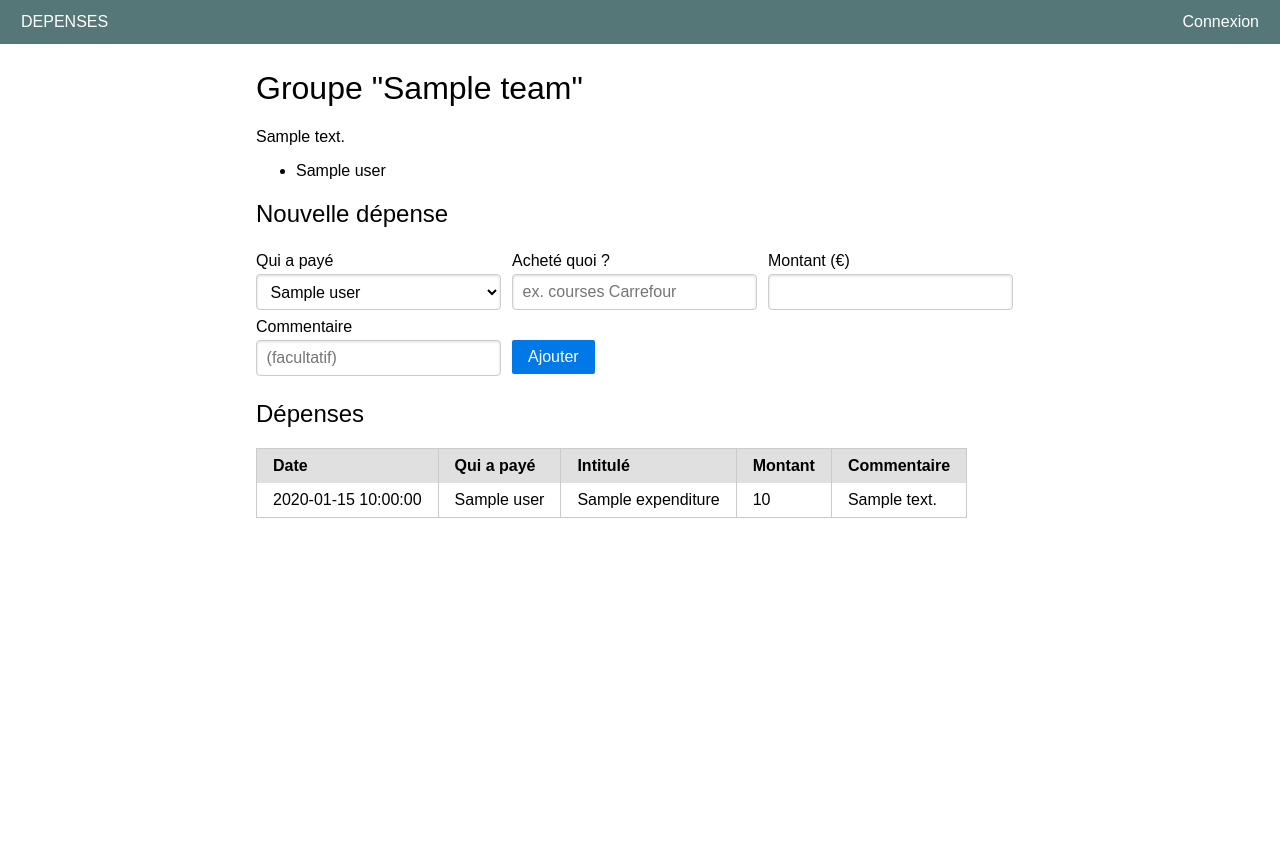
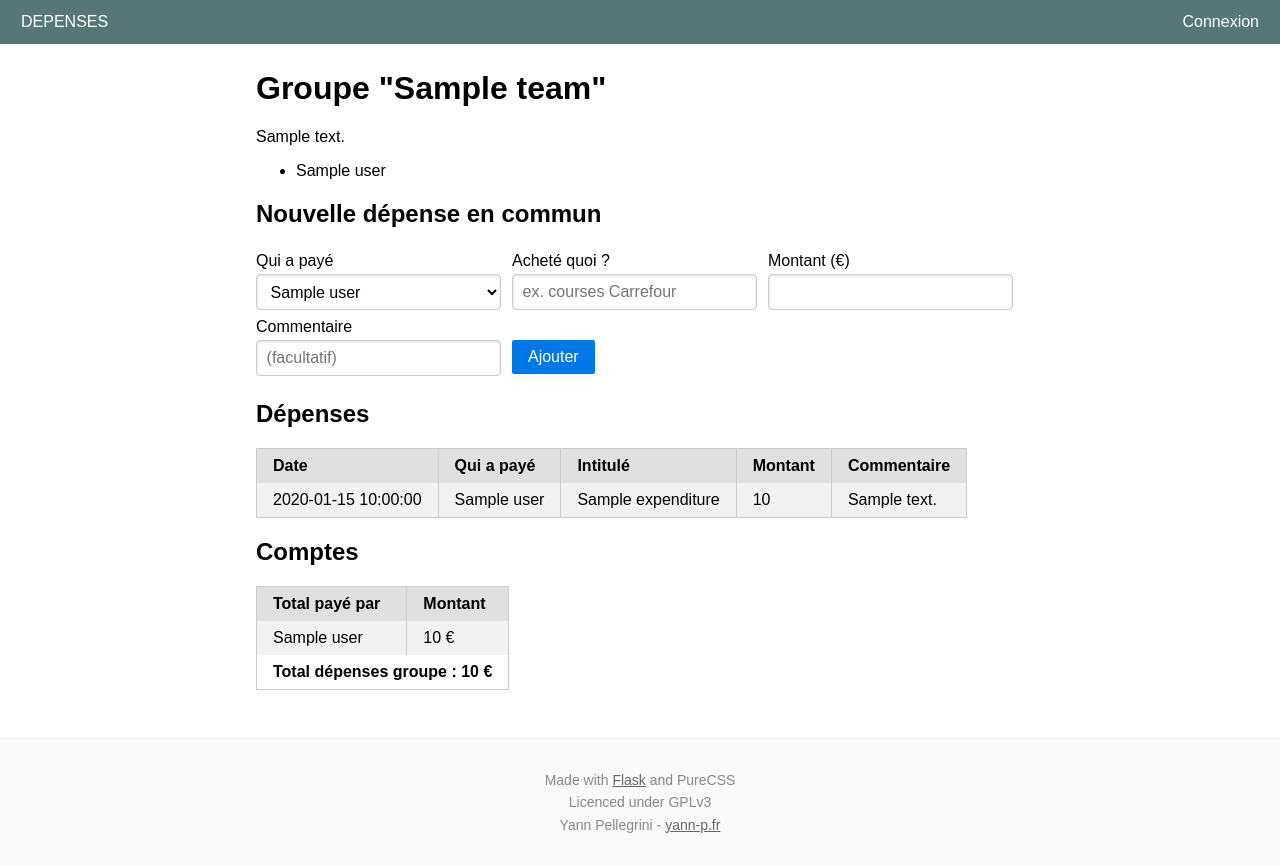
Before and after one commit to Yann-P/Depenses, a Flask app: template src/templates/dashboard/team.html in a window 1280 px wide. Before the commit the page ends 518 px from the top, so only its background shows below. Run offline with Flask 2, Linux system fonts and the light colour scheme; the template is opened without the code that fills it: most values are stand-ins (such as "Sample title", 1, 10 or a date in 2020).

Commit message:
creation groupe

```diff
--- a/src/controllers/user.py
+++ b/src/controllers/user.py
@@ -54,6 +54,6 @@ def handle_login(name, password):
 
 def handle_signup(name, password):
     print('spam')
-    uid = User.insert(name, password)
-    session['uid'] = uid
+    user = User.insert(name, password)
+    session['uid'] = user.id
     return redirect(url_for('dashboard.index'))
--- a/src/static/css/style.css
+++ b/src/static/css/style.css
@@ -12,7 +12,7 @@ body {
 }
 
 h1, h2, h3 {
-	font-weight: normal;
+
 }
 
 .error {
@@ -47,3 +47,22 @@ h1, h2, h3 {
 .home-menu ul {
     float: right;
 }
+
+.footer a {
+    color: #666;
+}
+
+.footer {
+    font-size: 87.5%;
+    border-top: 1px solid #eee;
+    margin-top: 3.4286em;
+    padding: 1.1429em;
+    background: rgb(250, 250, 250);
+}
+
+.legal {
+    color: #888;
+    line-height: 1.6;
+    text-align: center;
+    margin: 0 auto;
+}
--- a/src/templates/dashboard/team.html
+++ b/src/templates/dashboard/team.html
@@ -9,7 +9,7 @@
 	{% endfor %}
 </ul>
 
-<h2>Nouvelle dépense</h2>
+<h2>Nouvelle dépense en commun</h2>
 <form class="pure-form pure-form-stacked" method="post" action="{{ url_for('dashboard.add_expenditure', tid=team.id) }}">
 
 	<div class="pure-g">
@@ -42,11 +42,7 @@
 			<label>&nbsp;</label>
 			<input type="submit" value="Ajouter" class="pure-button pure-button-primary">
 		</div>
-
 	</div>
-
-
-
 </form>
 
 <h2>Dépenses</h2>
@@ -63,7 +59,7 @@
 
 	{% for expenditure in team_expenditures %}
 
-		<tr>
+		<tr class="{{ loop.cycle('pure-table-odd', '') }}">
 			<td>{{ expenditure.date }}</td>
 			<td>{{ expenditure.get_user().name }}</td>
 			<td>{{ expenditure.title }}</td>
@@ -75,4 +71,31 @@
 
 </table>
 
+<h2>Comptes</h2>
+<table class="pure-table">
+	<thead>
+		<tr>
+			<th>Total payé par</th>
+			<th>Montant</th>
+		</tr>
+	</thead>
+
+	{% for user in team.get_users() %}
+
+		<tr class="{{ loop.cycle('pure-table-odd', '') }}">
+			<td>{{ user.name }}</td>
+			<td>{{ user.get_total_spent_in_team(team.id) }} €</td>
+		</tr>
+
+	{% endfor %}
+
+	<tr>
+		<td colspan="2"><b>Total dépenses groupe : {{ team.get_total_spent() }} €</b></td>
+	</tr>
+
+</table>
+
+
+
+
 {% endblock %}
--- a/src/templates/template.html
+++ b/src/templates/template.html
@@ -41,5 +41,18 @@
 	<div class="content">
 		{% block body %}{% endblock %}
 	</div>
+
+	<div class="footer">
+		<div class="legal pure-g">
+			<div class="pure-u-1 u-sm-1-2">
+				<p class="legal-license">
+					Made with <a href="http://flask.pocoo.org">Flask</a> and PureCSS<br>
+					Licenced under GPLv3<br>
+					Yann Pellegrini - <a href="https://yann-p.fr">yann-p.fr</a>
+				</p>
+			</div>
+
+		</div>
+	</div>
 </body>
 </html>
```
Also changed, not shown: src/controllers/dashboard.py (+22 -5 lines), src/models/Team.py (+29 -0 lines), src/models/User.py (+9 -1 lines), src/templates/dashboard/teams.html (+25 -0 lines). Lines whose indentation alone changed are shown as unchanged.
